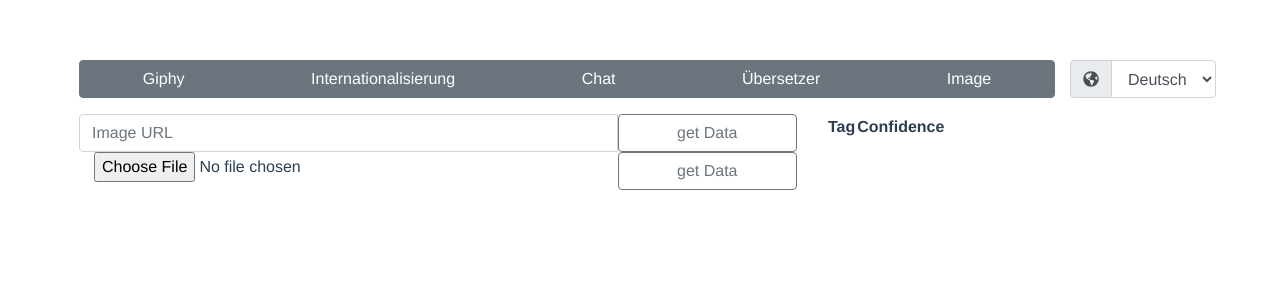
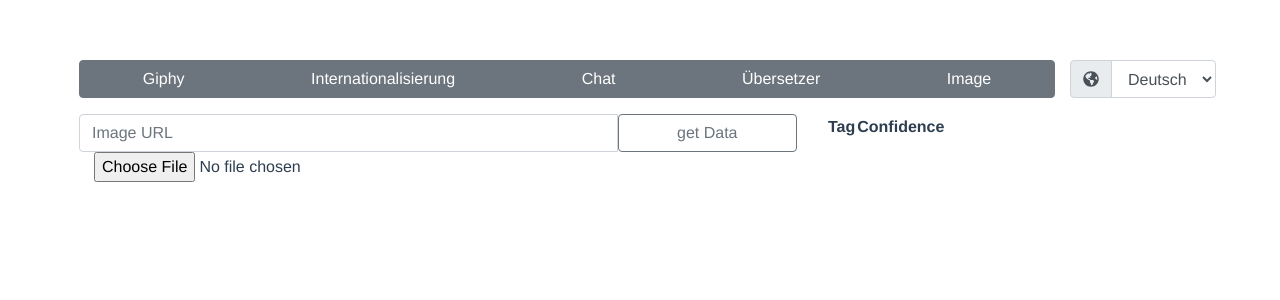
Before and after one commit to Mariobacsi/vue-giphy, a Vue app: page /#/image in a window 1280 px wide. Shown: the top 300 px of the page. Built offline with nearby package versions, Linux system fonts and the light colour scheme.

Commit message:
Upload funktioniert

```diff
--- a/src/views/ImageRecognition.vue
+++ b/src/views/ImageRecognition.vue
@@ -4,11 +4,10 @@
       <img v-if="imageUrl" :src="imageUrl" class="col" style="max-height: 50vh; width: auto">
       <div class="input-group">
         <input class="col-9 form-control" type="url" v-model="imageUrl" placeholder="Image URL">
-        <button class="col-3 btn btn-outline-secondary" type="button" @click="getDataUrl">get Data</button>
+        <button class="col-3 btn btn-outline-secondary" type="button" @click="getTagsUrl">get Data</button>
       </div>
       <div class="input-group">
         <input class="col-9" type="file" @change="onFileChange">
-        <button class="col-3 btn btn-outline-secondary" type="button" @click="getDataFile">get Data</button>
       </div>
     </div>
     <tag-list class="col-4" :data="this.tags"></tag-list>
@@ -36,7 +35,7 @@ export default {
   },
   methods: {
     //URL
-    getDataUrl() {
+    getTagsUrl() {
       if (this.imageUrl) {
         Axios.get('https://api.imagga.com/v2/tags?image_url=' + encodeURIComponent(this.imageUrl), {
           auth: {
@@ -52,9 +51,9 @@ export default {
     //Dateien
     onFileChange(event) {
       this.imageFile = event.target.files[0]
-      this.getDataFile()
+      this.getTagsFile()
     },
-    getDataFile() {
+    getTagsFile() {
       if (this.imageFile) {
         console.log(this.imageFile)
         let formData = new FormData()
@@ -66,7 +65,15 @@ export default {
           }
         }).then(response => {
           console.log(response)
-          this.tags = response.data.result.tags
+          Axios.get('https://api.imagga.com/v2/tags?image_upload_id=' + response.data.result.upload_id, {
+            auth: {
+              username: this.apiKey,
+              password: this.apiSecret
+            }
+          }).then(response => {
+            console.log(response)
+            this.tags = response.data.result.tags
+          }).catch(error => console.error(error))
         }).catch(error => console.error(error))
       }
     }
```
